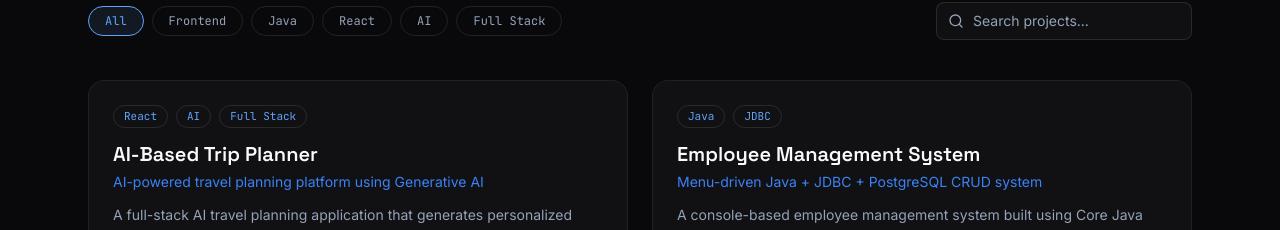
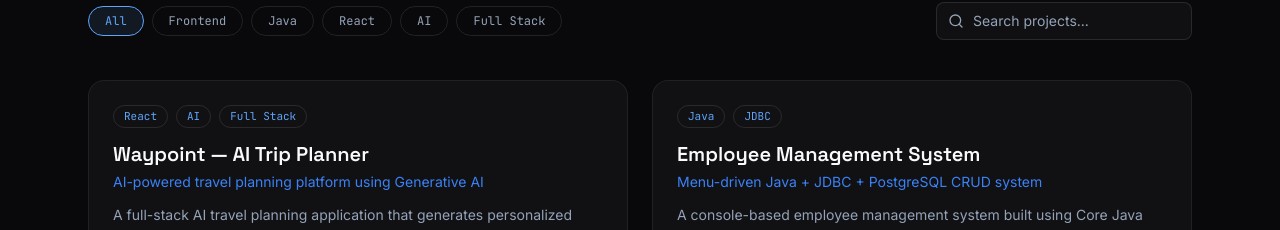
Before and after one commit to prashantmane1207/PrashantManePortfolio-V2-, a React (Vite) app: page / in a window 1280 px wide. Shown: the part 3976-4206 px from the top of the page. Built offline with nearby package versions, Linux system fonts and the light colour scheme; no server answers.

Commit message:
Rename project from 'AI-Based Trip Planner' to 'Waypoint — AI Trip Planner'

```diff
--- a/src/data/projects.js
+++ b/src/data/projects.js
@@ -1,7 +1,7 @@
 export const projects = [
   {
     id: 'ai-trip-planner',
-    name: 'AI-Based Trip Planner',
+    name: 'Waypoint — AI Trip Planner',
     tagline: 'AI-powered travel planning platform using Generative AI',
     description:
       'A full-stack AI travel planning application that generates personalized day-wise itineraries based on destination, budget, and trip duration. Integrated Google Gemini API for AI-generated recommendations with Spring Boot REST APIs and MongoDB for data management.',
```
